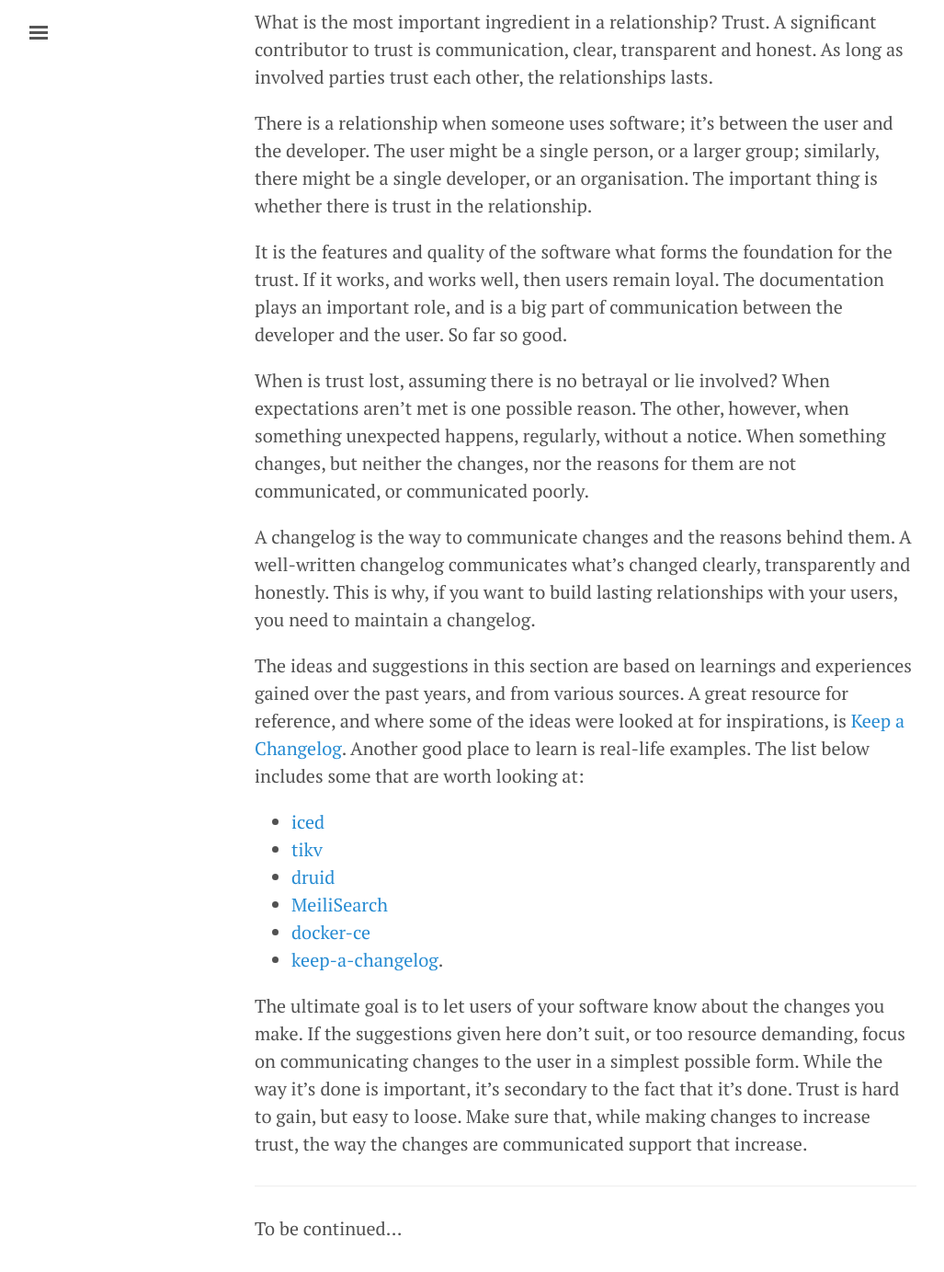
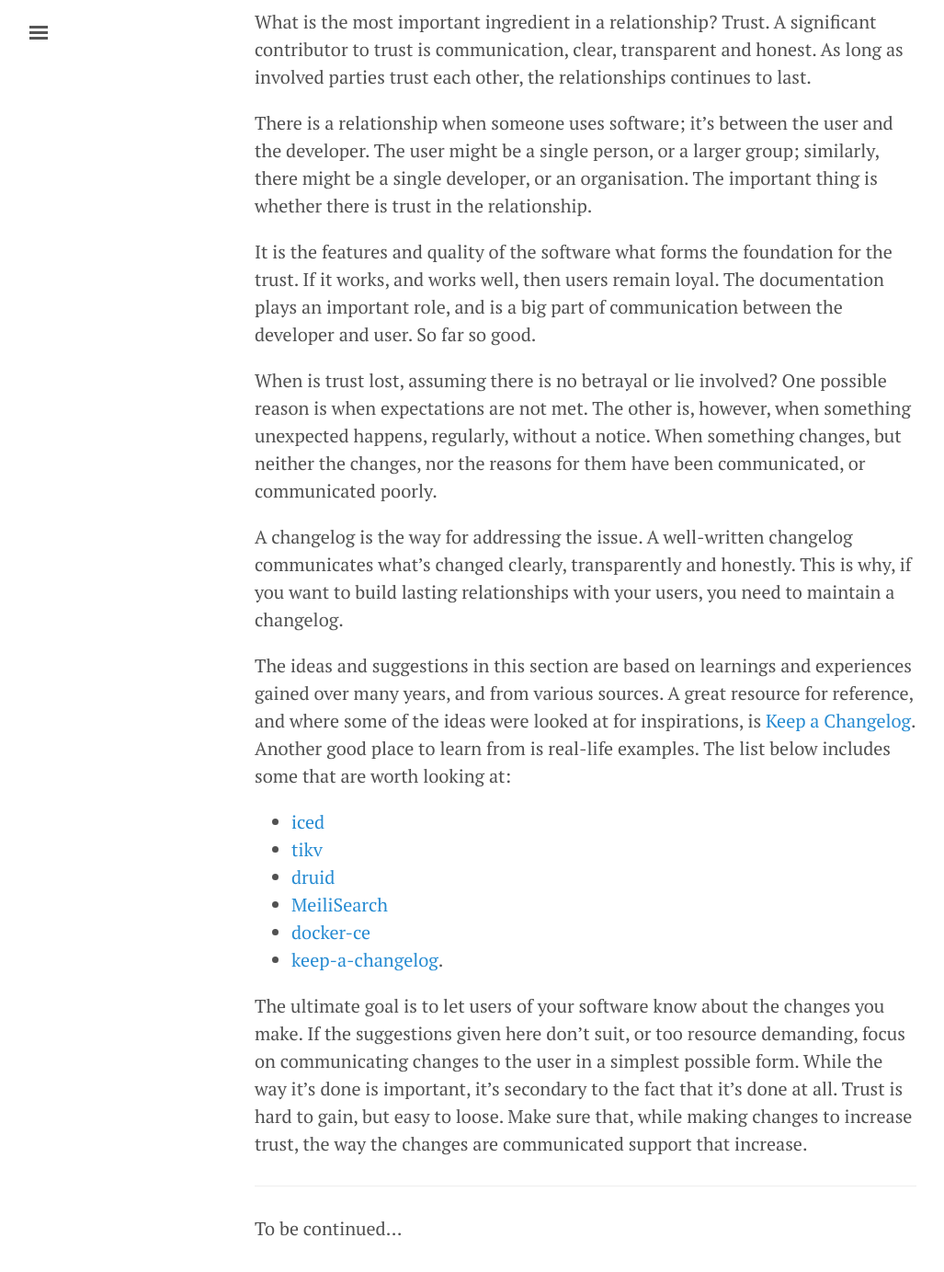
Before and after one commit to pavelbrm/pavelbrm.github.io, a Jekyll site: the page built from _posts/2020-10-31-project-layout-5.md, in a window 1280 px wide and 1400 px high, scrolled down 10508 px. Shown: the top 1383 px of the window at 92% size, without its empty margins (3-1030 px from the left). Built offline with Jekyll 4.4.1, drawn with Linux system fonts in a browser that asks for light colours.

Commit message:
Update Conclusion

```diff
--- a/_posts/2020-10-31-project-layout-5.md
+++ b/_posts/2020-10-31-project-layout-5.md
@@ -246,17 +246,17 @@ It's worth noting that sometimes changes are so important that it makes sense to
 
 ## Conclusion
 
-What is the most important ingredient in a relationship? Trust. A significant contributor to trust is communication, clear, transparent and honest. As long as involved parties trust each other, the relationships lasts.
+What is the most important ingredient in a relationship? Trust. A significant contributor to trust is communication, clear, transparent and honest. As long as involved parties trust each other, the relationships continues to last.
 
 There is a relationship when someone uses software; it's between the user and the developer. The user might be a single person, or a larger group; similarly, there might be a single developer, or an organisation. The important thing is whether there is trust in the relationship.
 
-It is the features and quality of the software what forms the foundation for the trust. If it works, and works well, then users remain loyal. The documentation plays an important role, and is a big part of communication between the developer and the user. So far so good.
+It is the features and quality of the software what forms the foundation for the trust. If it works, and works well, then users remain loyal. The documentation plays an important role, and is a big part of communication between the developer and user. So far so good.
 
-When is trust lost, assuming there is no betrayal or lie involved? When expectations aren't met is one possible reason. The other, however, when something unexpected happens, regularly, without a notice. When something changes, but neither the changes, nor the reasons for them are not communicated, or communicated poorly.
+When is trust lost, assuming there is no betrayal or lie involved? One possible reason is when expectations are not met. The other is, however, when something unexpected happens, regularly, without a notice. When something changes, but neither the changes, nor the reasons for them have been communicated, or communicated poorly.
 
-A changelog is the way to communicate changes and the reasons behind them. A well-written changelog communicates what's changed clearly, transparently and honestly. This is why, if you want to build lasting relationships with your users, you need to maintain a changelog.
+A changelog is the way for addressing the issue. A well-written changelog communicates what's changed clearly, transparently and honestly. This is why, if you want to build lasting relationships with your users, you need to maintain a changelog.
 
-The ideas and suggestions in this section are based on learnings and experiences gained over the past years, and from various sources. A great resource for reference, and where some of the ideas were looked at for inspirations, is [Keep a Changelog](https://keepachangelog.com/en/1.0.0/). Another good place to learn is real-life examples. The list below includes some that are worth looking at:
+The ideas and suggestions in this section are based on learnings and experiences gained over many years, and from various sources. A great resource for reference, and where some of the ideas were looked at for inspirations, is [Keep a Changelog](https://keepachangelog.com/en/1.0.0/). Another good place to learn from is real-life examples. The list below includes some that are worth looking at:
 - [iced](https://github.com/hecrj/iced/blob/master/CHANGELOG.md)
 - [tikv](https://github.com/tikv/tikv/blob/master/CHANGELOG.md)
 - [druid](https://github.com/linebender/druid/blob/master/CHANGELOG.md)
@@ -264,7 +264,7 @@ The ideas and suggestions in this section are based on learnings and experiences
 - [docker-ce](https://github.com/docker/docker-ce/blob/master/CHANGELOG.md)
 - [keep-a-changelog](https://github.com/olivierlacan/keep-a-changelog/blob/master/CHANGELOG.md).
 
-The ultimate goal is to let users of your software know about the changes you make. If the suggestions given here don't suit, or too resource demanding, focus on communicating changes to the user in a simplest possible form. While the way it's done is important, it's secondary to the fact that it's done. Trust is hard to gain, but easy to loose. Make sure that, while making changes to increase trust, the way the changes are communicated support that increase.
+The ultimate goal is to let users of your software know about the changes you make. If the suggestions given here don't suit, or too resource demanding, focus on communicating changes to the user in a simplest possible form. While the way it's done is important, it's secondary to the fact that it's done at all. Trust is hard to gain, but easy to loose. Make sure that, while making changes to increase trust, the way the changes are communicated support that increase.
 
 
 ---
```
